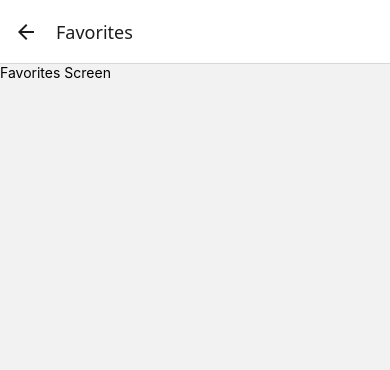
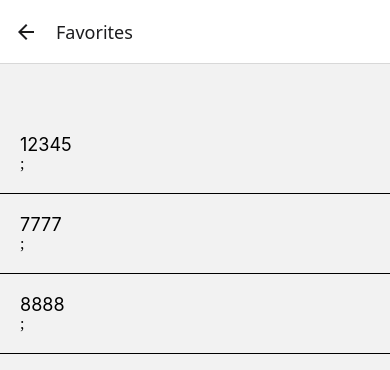
Before and after one commit to MatheusMFranco/better, a React Native app: screen /Favorites in a window 390 px wide. Shown: the top 370 px of the page. Built offline with nearby package versions, Linux system fonts and the light colour scheme.

Commit message:
feat: add favorites list template

```diff
--- a/src/views/Favorites.js
+++ b/src/views/Favorites.js
@@ -1,12 +1,50 @@
-import React from 'react';
-import { Text, SafeAreaView } from 'react-native';
+import React, { Component } from 'react';
+import {
+  Text,
+  SafeAreaView,
+  FlatList,
+  StyleSheet,
+  View,
+} from 'react-native';
 
-const Favorites = () => {
-  return (
-    <SafeAreaView>
-      <Text>Favorites Screen</Text>
-    </SafeAreaView>
+export default class Favorites extends Component {
+
+  data = [
+    12345,
+    7777,
+    8888,
+  ];
+
+  renderItem = ({ item }) => (
+    <View style={styles.item}>
+      <Text style={styles.text}>{item}</Text>;
+    </View>
   );
-};
 
-export default Favorites;
+  render() {
+    return (
+      <SafeAreaView style={styles.container}>
+        <FlatList
+          data={this.data}
+          renderItem={this.renderItem}
+          keyExtractor={item => `${item}`}
+        />
+      </SafeAreaView>
+    );
+  }
+}
+
+const styles = StyleSheet.create({
+  container: {
+    flex: 1,
+    paddingTop: 50,
+  },
+  item: {
+    padding: 20,
+    borderBottomWidth: 1,
+    borderBottomColor: '#000',
+  },
+  text: {
+    fontSize: 18,
+  },
+});
--- a/src/views/Game.tsx
+++ b/src/views/Game.tsx
@@ -5,11 +5,11 @@ import {
   Text,
   TextInput,
 } from 'react-native';
+import { StackNavigationProp } from '@react-navigation/stack';
 
 import { Generator } from '../components/loto/Generator';
 import NumbersSelector from '../modals/NumbersSelector';
 import Action from '../components/button/Action';
-import { StackNavigationProp } from '@react-navigation/stack';
 
 type RootStackParamList = {
   Favorites: undefined;
```
